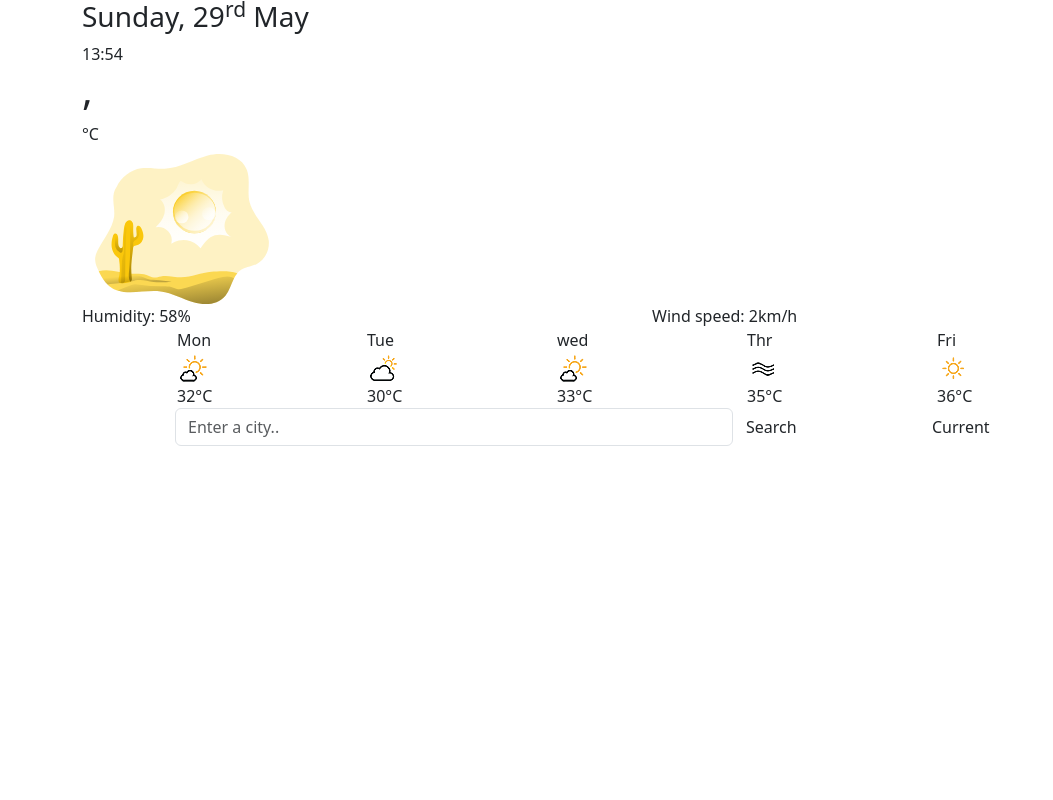
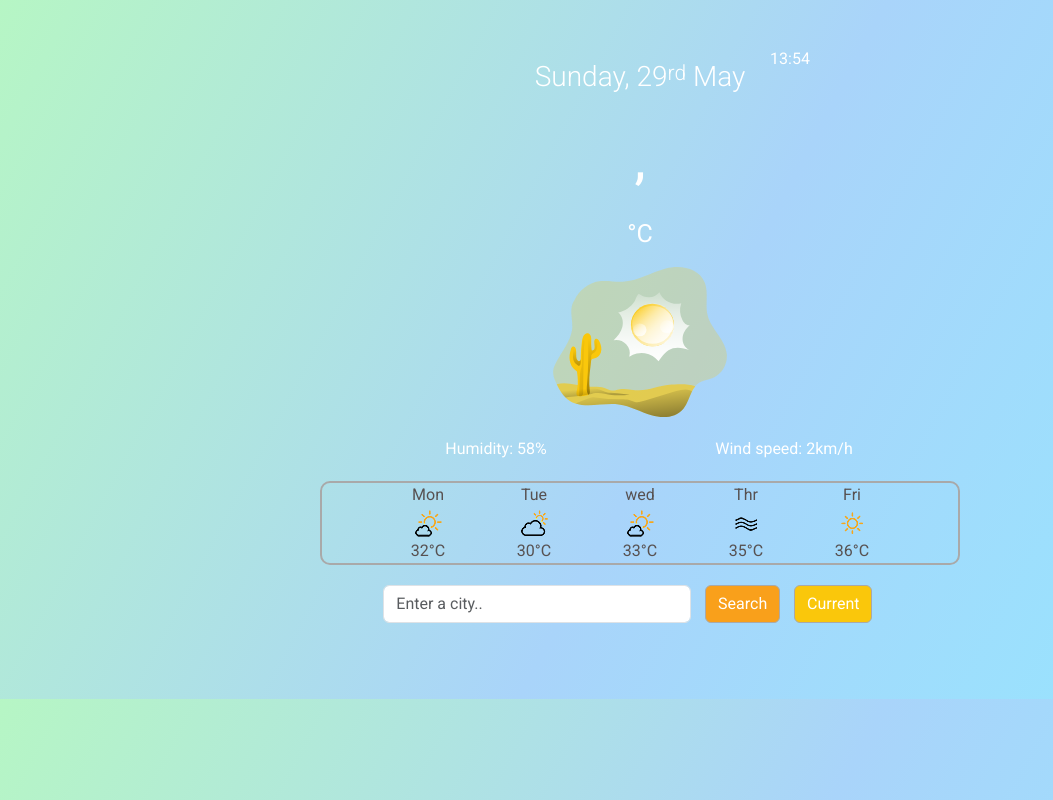
Before and after one commit to FatemehSoroodi/weather-forecast, a plain HTML site: page index.html in a window 1280 px wide. Shown: the whole page, without its empty margins (0-1053 px from the left). Drawn offline with nearby package versions, Linux system fonts and the light colour scheme; a web font is replaced by a local one.

Commit message:
Created style.css file
src folder was created and google font was added inside the head

```diff
--- a/index.html
+++ b/index.html
@@ -4,10 +4,17 @@
     <meta charset="UTF-8" />
     <meta name="viewport" content="width=device-width, initial-scale=1.0" />
     <title>WeatherApp</title>
+    <link rel="preconnect" href="https://fonts.googleapis.com" />
+    <link rel="preconnect" href="https://fonts.gstatic.com" crossorigin />
+    <link
+      href="https://fonts.googleapis.com/css2?family=Lobster&family=PT+Mono&family=Roboto:ital,wght@0,100;0,300;0,400;0,500;0,700;0,900;1,100;1,300;1,400;1,500;1,700;1,900&display=swap"
+      rel="stylesheet"
+    />
     <link
       rel="stylesheet"
       href="https://cdn.jsdelivr.net/npm/bootstrap@5.3.0-alpha3/dist/css/bootstrap.min.css"
     />
+    <link rel="stylesheet" href="src/style.css" />
   </head>
   <body>
     <div class="container">
--- /dev/null
+++ b/src/style.css
@@ -0,0 +1,86 @@
+body {
+  font-family: "Roboto", sans-serif;
+  text-align: center;
+  background: linear-gradient(
+    117.9deg,
+    rgb(183, 248, 193) -3.5%,
+    rgb(169, 212, 250) 53.8%,
+    rgb(148, 231, 255) 100.4%
+  );
+  width: 50%;
+  display: block;
+  margin: 60px auto;
+  color: #ffff;
+}
+h1 {
+  font-size: 50px;
+  margin-top: 60px;
+}
+h3 {
+  font-weight: 300;
+}
+h4 {
+  font-weight: lighter;
+}
+a {
+  text-decoration: none;
+}
+
+sup {
+  top: -0.3em;
+}
+form {
+  position: relative;
+  margin-left: 0px;
+}
+
+.time {
+  position: relative;
+  margin-top: -55px;
+  margin-right: -300px;
+  padding: 0%;
+}
+.temperature {
+  font-size: 40px;
+  font-weight: 700px;
+}
+.units {
+  font-size: 25px;
+  font-weight: 700px;
+}
+
+.weather-other {
+  margin: 20px;
+}
+
+.future-forecast {
+  border: 2px solid;
+  border-radius: 10px;
+  border-color: darkgray;
+  color: #575151;
+  padding: auto 0;
+  margin-bottom: 20px;
+}
+
+.current {
+  color: #ffff;
+  background-color: #fac70b;
+  border-color: darkgray;
+  transition: all 200ms ease-in-out;
+}
+.current:hover {
+  color: white;
+  border-color: transparent;
+  background-color: #f9a01b;
+}
+.search {
+  color: #ffff;
+  background-color: #f9a01b;
+  border-color: darkgray;
+  transition: all 200ms ease-in-out;
+}
+.search:hover {
+  color: white;
+  border-color: transparent;
+  background-color: #fac70b;
+}
```
